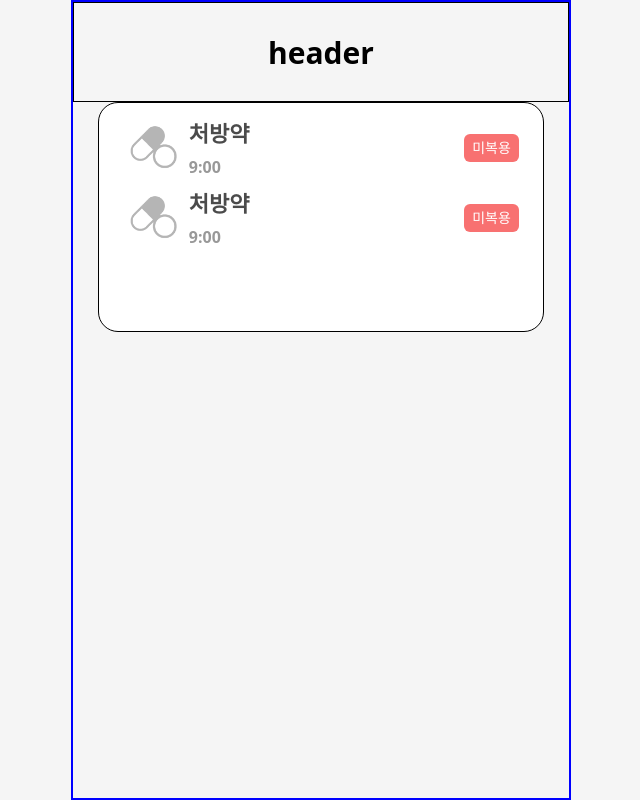
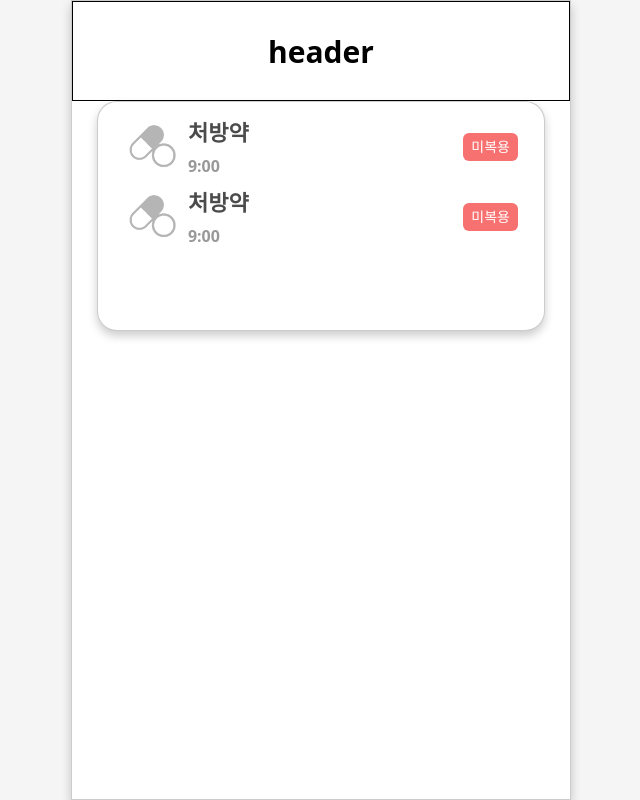
Before and after one commit to k-dev178/Medicheck, a plain HTML site: page index.html in a window 1280 px wide. Shown: the whole page, without its empty margins (319-959 px from the left). Drawn offline with nearby package versions, Linux system fonts and the light colour scheme.

Commit message:
add shadow

```diff
--- a/css/styles.css
+++ b/css/styles.css
@@ -14,7 +14,10 @@ body{
 }
 
 #content{
-    border: 2px solid blue;
+    background-color: white;
+    border: 1px solid rgba(0, 0, 0, 0.2);
+    box-shadow: 0px 5px 10px rgba(0, 0, 0, 0.2);
+
     width: 500px;
     height: 100%;
 
@@ -38,7 +41,7 @@ body{
 
 #Drug_status{
     background-color: white;
-    border: 1px solid black;
+    border: 1px solid rgba(0, 0, 0, 0.2);
 
     width: 90%;
     height: 230px;
@@ -48,6 +51,8 @@ body{
     padding-top: 10px;
     padding-bottom: 10px;
 
+    box-shadow: 0px 5px 10px rgba(0, 0, 0, 0.2);
+
     overflow: auto;
     -ms-overflow-style: none;  /* IE, Edge */
     scrollbar-width: none;     /* Firefox */
```
